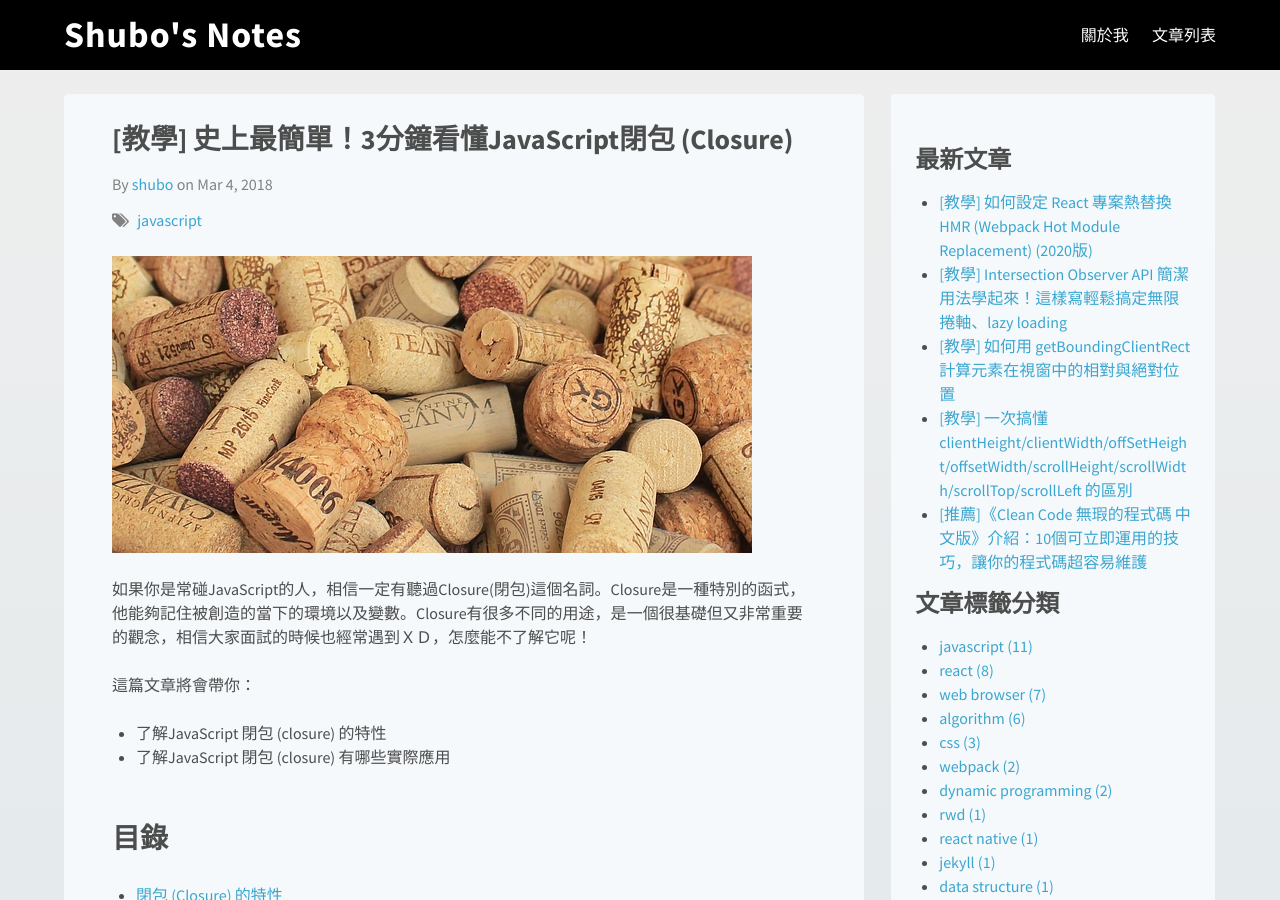
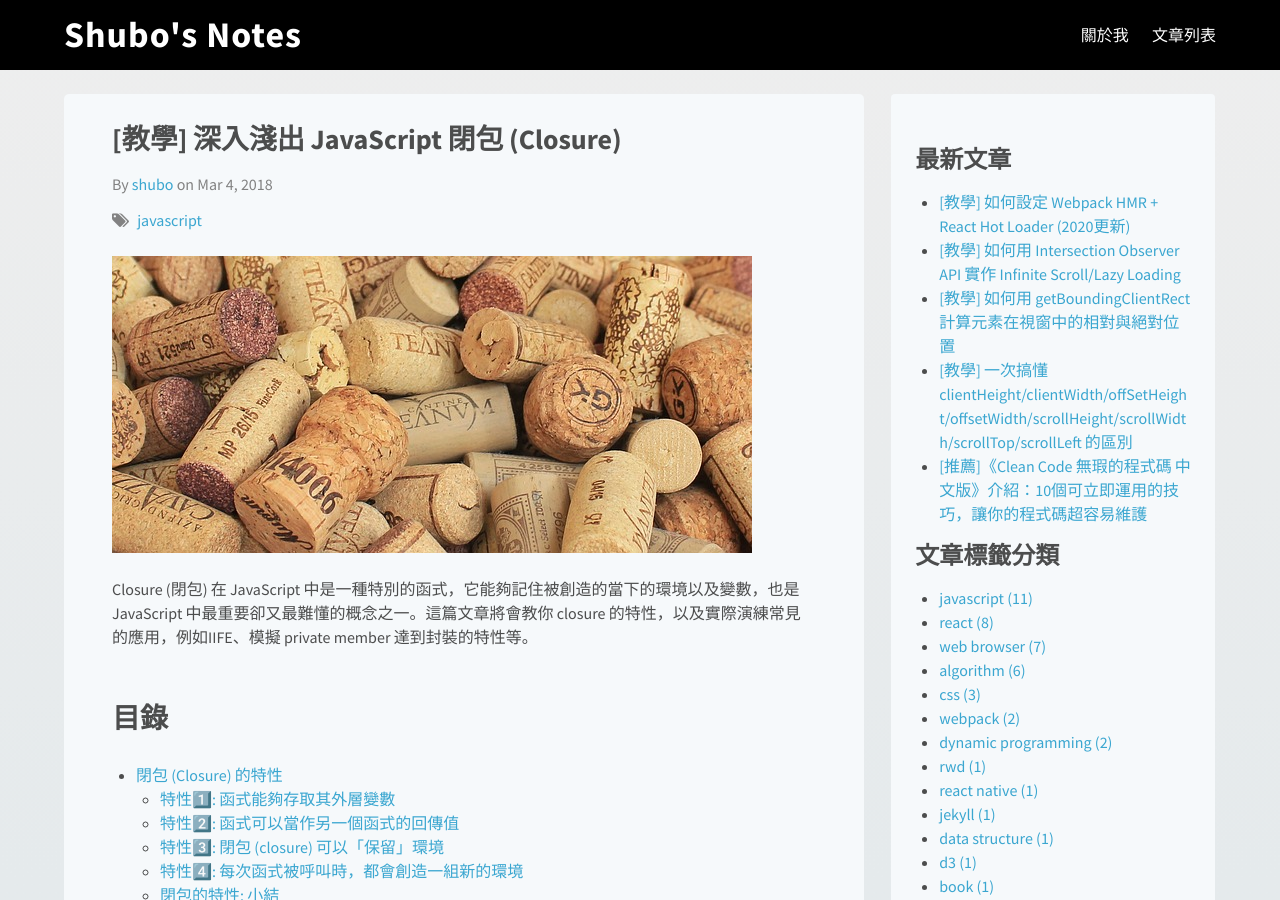
Before and after one commit to shuboc/shuboc.github.io, a Jekyll site: the page built from _posts/2018-03-04-javascript-closure.md, in a window 1280 px wide and 900 px high. Built offline with Jekyll 4.4.1, drawn with Linux system fonts in a browser that asks for light colours; nearby versions of some CDN libraries; library files that are not in the unit come from our copies; comment, search, counter and statistics services are not loaded; some of the changed text lies outside the part shown.

Commit message:
Update hot posts for better seo

```diff
--- a/_posts/2018-03-04-javascript-closure.md
+++ b/_posts/2018-03-04-javascript-closure.md
@@ -1,18 +1,13 @@
 ---
-title: "[教學] 史上最簡單！3分鐘看懂JavaScript閉包 (Closure)"
+title: "[教學] 深入淺出 JavaScript 閉包 (Closure)"
 tags: ["javascript"]
 redirect_from: /2018/03/04/javascript-closure-in-depth
-last_modified_at: 2019/01/26
+last_modified_at: 2020/03/24
 ---
 
 ![JavaScript Closure](/images/javascript-closure.jpg)
 
-如果你是常碰JavaScript的人，相信一定有聽過Closure(閉包)這個名詞。Closure是一種特別的函式，他能夠記住被創造的當下的環境以及變數。Closure有很多不同的用途，是一個很基礎但又非常重要的觀念，相信大家面試的時候也經常遇到ＸＤ，怎麼能不了解它呢！
-
-這篇文章將會帶你：
-
-* 了解JavaScript 閉包 (closure) 的特性
-* 了解JavaScript 閉包 (closure) 有哪些實際應用
+Closure (閉包) 在 JavaScript 中是一種特別的函式，它能夠記住被創造的當下的環境以及變數，也是 JavaScript 中最重要卻又最難懂的概念之一。這篇文章將會教你 closure 的特性，以及實際演練常見的應用，例如IIFE、模擬 private member 達到封裝的特性等。
 
 ## 目錄
 
--- a/_posts/2019-12-21-intersection-observer-api.md
+++ b/_posts/2019-12-21-intersection-observer-api.md
@@ -1,9 +1,10 @@
 ---
-title: "[教學] Intersection Observer API 簡潔用法學起來！這樣寫輕鬆搞定無限捲軸、lazy loading"
+title: "[教學] 如何用 Intersection Observer API 實作 Infinite Scroll/Lazy Loading"
 tags: ["javascript", "web browser"]
+last_modified_at: 2020/03/24
 ---
 
-Intersection Observer API 是一個較新的瀏覽器 API，只要幾行就可以輕鬆方便地實作無限捲軸、lazy loading等需求，而且效能更好。受夠了監聽 scroll event、用 getBoundingClientRect 計算位置？快來看這篇～
+Infinite Scroll 和 Lazy Loading 是前端常見的需求之一，但是他們都可以用新的 Intersection Observer API 來實現。這篇文章將會教你 Intersection Observer API 的用法，不僅程式碼更簡潔，而且效能比起監聽 scroll event 加上用 `getBoundingClientRect()` 計算位置更好，此外被多數主流瀏覽器支援。
 
 ![Intersect Ratio](https://developers.google.com/web/updates/images/2016/04/intersectionobserver/intersectratio.png)
 
--- a/_posts/2019-12-28-react-hot-module-replacement.md
+++ b/_posts/2019-12-28-react-hot-module-replacement.md
@@ -1,9 +1,10 @@
 ---
-title: "[教學] 如何設定 React 專案熱替換 HMR (Webpack Hot Module Replacement) (2020版)"
+title: "[教學] 如何設定 Webpack HMR + React Hot Loader (2020更新)"
 tags: ["react", "webpack"]
+last_modified_at: 2020/03/24
 ---
 
-Hot Module Replacement (HMR) 是 Webpack 其中一個讓開發過程更方便的功能，它的功用是讓你修改原始碼時不需要重新載入頁面，開發上會快很多！這篇來介紹如何為你的 React 專案設定 HMR。
+Hot Module Replacement (HMR) 是 Webpack 提供方便開發過程的功能，讓你修改原始碼時不需要重新載入頁面，這篇文章將會教你如何設定 Webpack Config 使你的專案支援 HMR，增加團隊的開發效率。
 
 <img src="/images/webpack.jpg" style="
     width: 400px;
```
Also changed, not shown: _posts/2017-04-27-responsive-image.md (+3 -3 lines), _posts/2019-03-14-javascript-random-shuffle.md (+3 -2 lines), _posts/2019-04-06-preload-preconnect-prefetch.md (+3 -2 lines).
